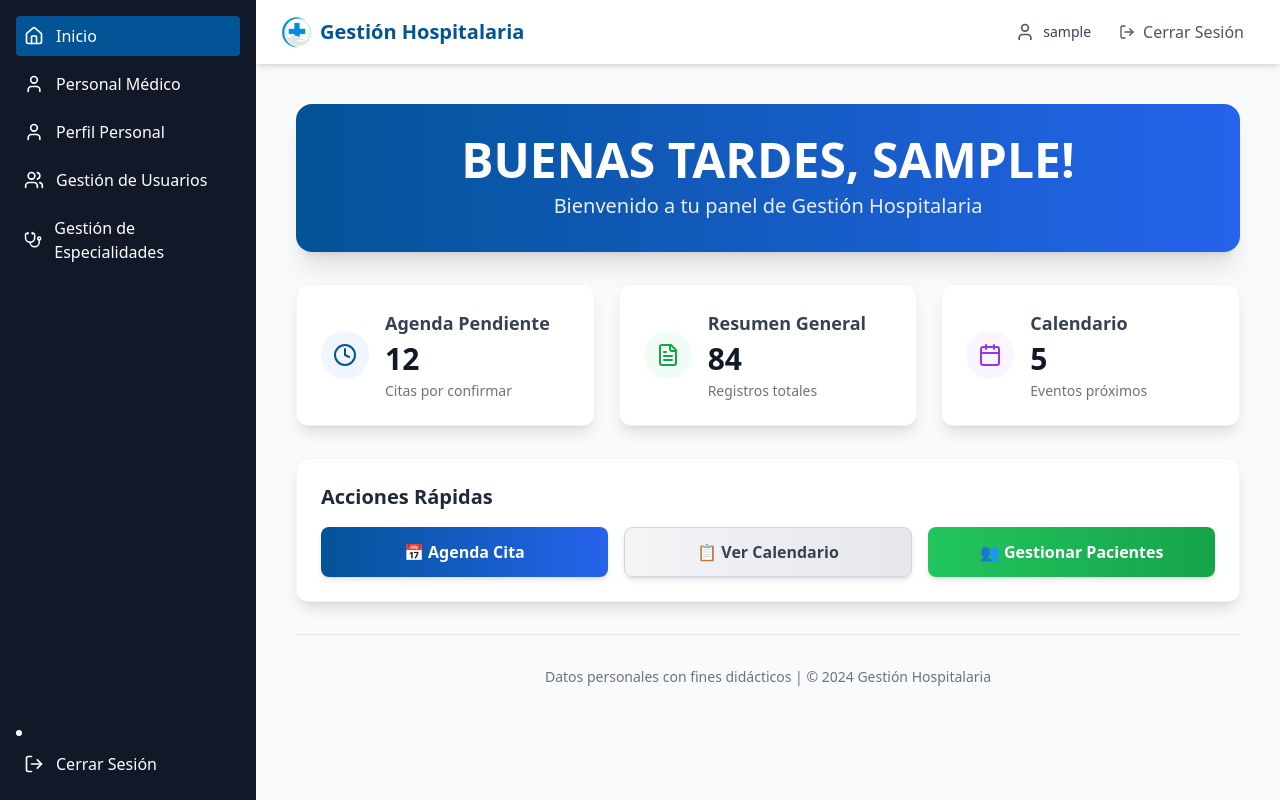
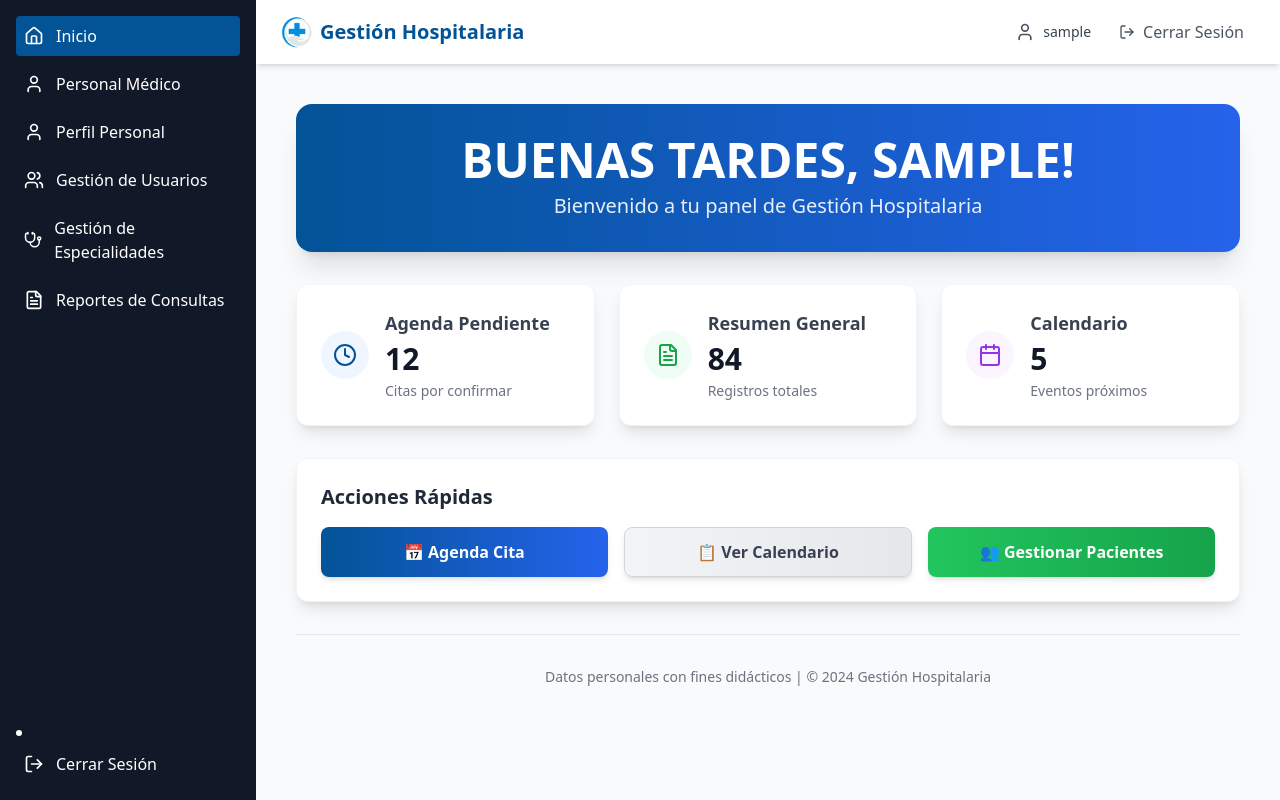
Before and after one commit to GrupoDistribuidas/GestionHospitalariaFrontend, a React (Vite) app: page /dashboard in a window 1280 px wide. Built offline with nearby package versions, Linux system fonts and the light colour scheme; sample sign-in values are in the browser's storage.

Commit message:
Agregar ruta y enlace para Reportes de Consultas en el menú lateral

```diff
--- a/src/App.tsx
+++ b/src/App.tsx
@@ -13,6 +13,7 @@ import Dashboard from "./components/dashboard/Dashboard";
 import MedicosManagement from "./components/dashboard/MedicosManagement";
 import UsuariosManagement from "./components/dashboard/UsuariosManagement";
 import PerfilPersonal from "./components/dashboard/PerfilPersonal";
+import ConsultationReports from "./components/consultationReport/ConsultationReports";
 
 function App() {
   return (
@@ -53,6 +54,14 @@ function App() {
           }
         />
         <Route
+          path="/reportes"
+          element={
+            <Layout>
+              <ConsultationReports />
+            </Layout>
+          }
+        />
+        <Route
           path="/especialidades"
           element={<Navigate to="/perfil?tab=especialidades" replace />}
         />
--- a/src/components/layout/Sidebar.tsx
+++ b/src/components/layout/Sidebar.tsx
@@ -1,6 +1,6 @@
 import React from "react";
 import { Link, useLocation } from "react-router-dom";
-import { Home, User, Users, Stethoscope, LogOut } from "lucide-react";
+import { Home, User, Users, Stethoscope, FileText, LogOut } from "lucide-react";
 
 interface SidebarProps {
   isMobileOpen?: boolean;
@@ -100,6 +100,20 @@ const Sidebar: React.FC<SidebarProps> = ({ isMobileOpen = false, onClose }) => {
               Gestión de Especialidades
             </Link>
           </li>
+          <li>
+            <Link
+              to="/reportes"
+              onClick={() => handleLinkClick("/reportes")}
+              className={`flex items-center p-2 rounded transition-colors duration-200 ${
+                isActive("/reportes")
+                  ? "bg-[#035397] text-white"
+                  : "hover:bg-gray-800"
+              }`}
+            >
+              <FileText className="w-5 h-5 mr-3" />
+              Reportes de Consultas
+            </Link>
+          </li>
         </ul>
         <li className="mt-auto">
           <Link
```
